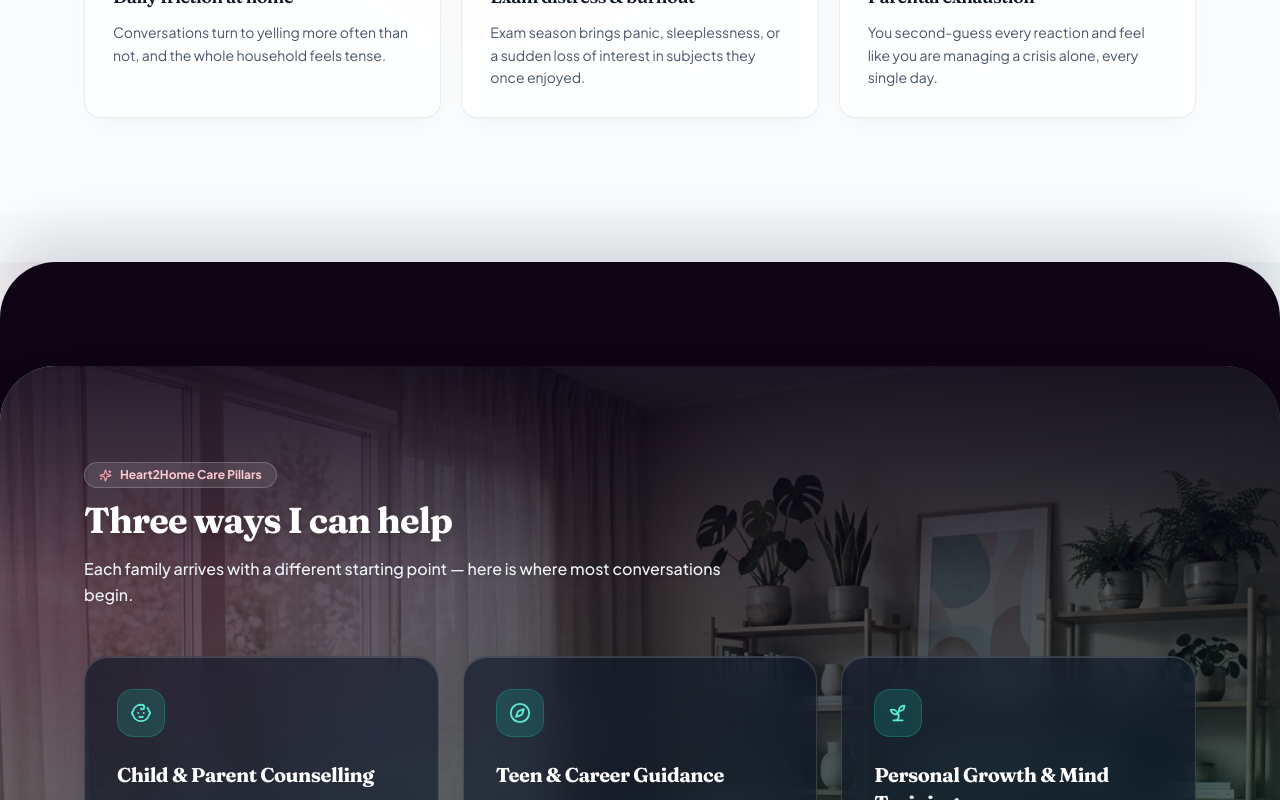
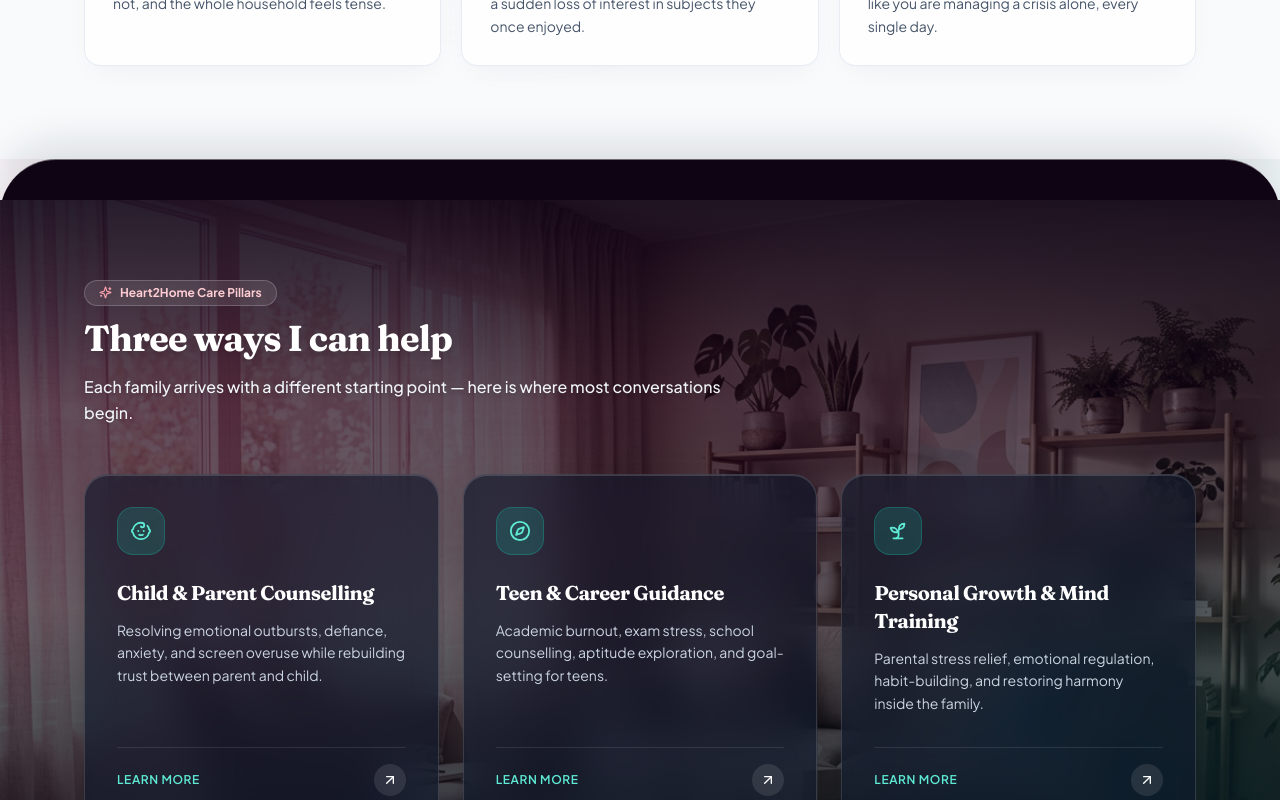
Before and after one commit to Shahriar-septic/Heart2home, a Next.js app: page / in a window 1280 px wide. Shown: the part 1540-2340 px from the top of the page. Built offline with nearby package versions, Linux system fonts and the light colour scheme.

Commit message:
fix(ui): 1.5x aurora speedup and 100% mobile-responsive silky smooth slide transitions

```diff
--- a/src/components/BookingCTA.tsx
+++ b/src/components/BookingCTA.tsx
@@ -20,11 +20,11 @@ export default function BookingCTA() {
   );
 
   return (
-    <section className="relative overflow-hidden py-16 sm:py-24">
+    <section className="relative overflow-hidden py-8 sm:py-14 lg:py-16">
       <Container>
         {/* Living Color Aurora Card with continuous moving color animation */}
         <div
-          className="relative overflow-hidden rounded-[2.5rem] sm:rounded-[3rem] border border-white/20 px-6 py-16 text-center text-white shadow-[0_25px_60px_-15px_rgba(225,29,72,0.35),0_15px_35px_-10px_rgba(13,148,136,0.25)] sm:px-12 sm:py-20"
+          className="relative overflow-hidden rounded-[2rem] sm:rounded-[3rem] border border-white/20 px-5 py-12 text-center text-white shadow-[0_25px_60px_-15px_rgba(225,29,72,0.35),0_15px_35px_-10px_rgba(13,148,136,0.25)] sm:px-12 sm:py-18"
         >
           {/* Photographic Family Reconnection Backdrop with Living Colors */}
           <div className="absolute inset-0 z-0 overflow-hidden pointer-events-none select-none">
--- a/src/components/Hero.tsx
+++ b/src/components/Hero.tsx
@@ -22,7 +22,7 @@ export default function Hero() {
   );
 
   return (
-    <div className="sticky top-0 z-10 min-h-[92vh] sm:min-h-screen w-full flex flex-col justify-between overflow-visible pb-10 sm:pb-16">
+    <div className="relative lg:sticky lg:top-0 z-10 min-h-[85vh] lg:min-h-screen w-full flex flex-col justify-between overflow-visible pb-8 sm:pb-12 lg:pb-16">
       {/* ========================================================================= */}
       {/* 1. Curved Canopy Hero with Contextual Photographic Family Background     */}
       {/* ========================================================================= */}
--- a/src/components/MiniBio.tsx
+++ b/src/components/MiniBio.tsx
@@ -13,7 +13,7 @@ export default function MiniBio() {
   const bio = content.home.bio;
 
   return (
-    <section className="py-16 sm:py-24">
+    <section className="py-8 sm:py-12 lg:py-14">
       <Container>
         <div className="relative overflow-hidden rounded-3xl border-2 border-rose-100/80 bg-white p-8 shadow-xl sm:p-12">
           {/* Subtle warm rose/teal aura corner */}
--- a/src/components/PainPointGrid.tsx
+++ b/src/components/PainPointGrid.tsx
@@ -12,7 +12,7 @@ export default function PainPointGrid() {
   const pain = content.home.painPoints;
 
   return (
-    <section className="relative border-t border-border/70 bg-surface/50 py-16 sm:py-24">
+    <section className="relative bg-transparent py-6 sm:py-10 lg:py-12">
       {/* Subtle background ambient touch */}
       <div
         aria-hidden="true"
@@ -25,7 +25,7 @@ export default function PainPointGrid() {
           description={t(pain.subheading, lang)}
         />
 
-        <div className="mt-12 grid grid-cols-1 gap-5 sm:grid-cols-2 lg:grid-cols-3">
+        <div className="mt-8 sm:mt-12 grid grid-cols-1 gap-4 sm:gap-5 sm:grid-cols-2 lg:grid-cols-3">
           {pain.items.map((item, i) => {
             const Icon = getIcon(item.icon);
             return (
--- a/src/components/PillarSummary.tsx
+++ b/src/components/PillarSummary.tsx
@@ -15,7 +15,7 @@ export default function PillarSummary() {
   const pillars = content.home.pillars;
 
   return (
-    <section className="relative overflow-hidden my-8 sm:my-14 rounded-[2.5rem] sm:rounded-[3.5rem] py-18 sm:py-24 shadow-2xl">
+    <section className="relative overflow-hidden w-full py-12 sm:py-16 lg:py-20 rounded-[2.25rem] sm:rounded-[3rem] lg:rounded-none">
       {/* ========================================================================= */}
       {/* Photographic Therapy Consultation Sanctuary Backdrop with Visible Room & Moving Colors */}
       <div className="absolute inset-0 z-0 overflow-hidden pointer-events-none select-none">
--- a/src/components/QuizTeaser.tsx
+++ b/src/components/QuizTeaser.tsx
@@ -12,7 +12,7 @@ export default function QuizTeaser() {
   const teaser = content.home.quizTeaser;
 
   return (
-    <section className="relative border-t border-border/70 bg-gradient-to-b from-sage-tint/40 via-surface-warm to-canvas py-16 sm:py-24">
+    <section className="relative bg-gradient-to-b from-sage-tint/40 via-surface-warm to-canvas py-8 sm:py-14 lg:py-16">
       <Container>
         <div className="grid grid-cols-1 items-start gap-12 lg:grid-cols-2 lg:gap-16">
           <div className="lg:sticky lg:top-28">
--- a/src/components/ScrollSlide.tsx
+++ b/src/components/ScrollSlide.tsx
@@ -18,15 +18,18 @@ export default function ScrollSlide({
 }: ScrollSlideProps) {
   return (
     <div
-      className={`sticky top-0 min-h-[92vh] sm:min-h-screen w-full flex flex-col justify-center rounded-t-[2.5rem] sm:rounded-t-[3.5rem] shadow-[0_-25px_60px_rgba(15,23,42,0.15)] overflow-hidden ${bg} ${className}`}
+      className={`relative lg:sticky lg:top-0 w-full min-h-0 h-auto lg:min-h-screen flex flex-col justify-center rounded-t-[2.25rem] sm:rounded-t-[3rem] lg:rounded-t-[3.5rem] -mt-6 sm:-mt-8 lg:mt-0 shadow-[0_-16px_40px_rgba(15,23,42,0.12)] border-t border-white/40 overflow-visible transition-shadow duration-500 ${bg} ${className}`}
       style={{ zIndex }}
     >
       <motion.div
-        initial={{ opacity: 0.8, y: 30 }}
-        whileInView={{ opacity: 1, y: 0 }}
-        viewport={{ once: true, amount: 0.15 }}
-        transition={{ duration: 0.6, ease: [0.16, 1, 0.3, 1] }}
-        className="w-full flex-1 flex flex-col justify-center py-6 sm:py-12"
+        initial={{ opacity: 0.75, y: 44, scale: 0.985 }}
+        whileInView={{ opacity: 1, y: 0, scale: 1 }}
+        viewport={{ once: true, amount: 0.08, margin: "0px 0px -30px 0px" }}
+        transition={{
+          duration: 0.75,
+          ease: [0.16, 1, 0.3, 1],
+        }}
+        className="w-full flex-1 flex flex-col justify-center py-8 sm:py-14 lg:py-10 transform-gpu"
       >
         {children}
       </motion.div>
--- a/src/components/Testimonials.tsx
+++ b/src/components/Testimonials.tsx
@@ -12,7 +12,7 @@ export default function Testimonials() {
   const testimonials = content.home.testimonials;
 
   return (
-    <section className="relative py-16 sm:py-24">
+    <section className="relative pt-4 pb-12 sm:pt-6 sm:pb-16 lg:py-14">
       {/* Soft background ambient gradient */}
       <div
         aria-hidden="true"
--- a/tailwind.config.ts
+++ b/tailwind.config.ts
@@ -136,12 +136,12 @@ const config: Config = {
         "fade-up": "fade-up 0.7s cubic-bezier(0.22,1,0.36,1) both",
         "glow-pulse": "glow-pulse 5s ease-in-out infinite",
         "float-gentle": "float-gentle 6s ease-in-out infinite",
-        "shimmer-flow": "shimmer-flow 5s ease-in-out infinite",
+        "shimmer-flow": "shimmer-flow 3.5s ease-in-out infinite",
         "button-shine": "button-shine 3.5s cubic-bezier(0.4, 0, 0.2, 1) infinite",
-        "aurora-mesh": "aurora-mesh 12s ease-in-out infinite",
-        "aurora-blob-1": "aurora-blob-1 11s ease-in-out infinite alternate",
-        "aurora-blob-2": "aurora-blob-2 14s ease-in-out infinite alternate",
-        "aurora-blob-3": "aurora-blob-3 9s ease-in-out infinite alternate",
+        "aurora-mesh": "aurora-mesh 8s ease-in-out infinite",
+        "aurora-blob-1": "aurora-blob-1 7s ease-in-out infinite alternate",
+        "aurora-blob-2": "aurora-blob-2 9s ease-in-out infinite alternate",
+        "aurora-blob-3": "aurora-blob-3 6s ease-in-out infinite alternate",
         "heartbeat": "heartbeat 2.4s ease-in-out infinite",
       },
       spacing: {
```
